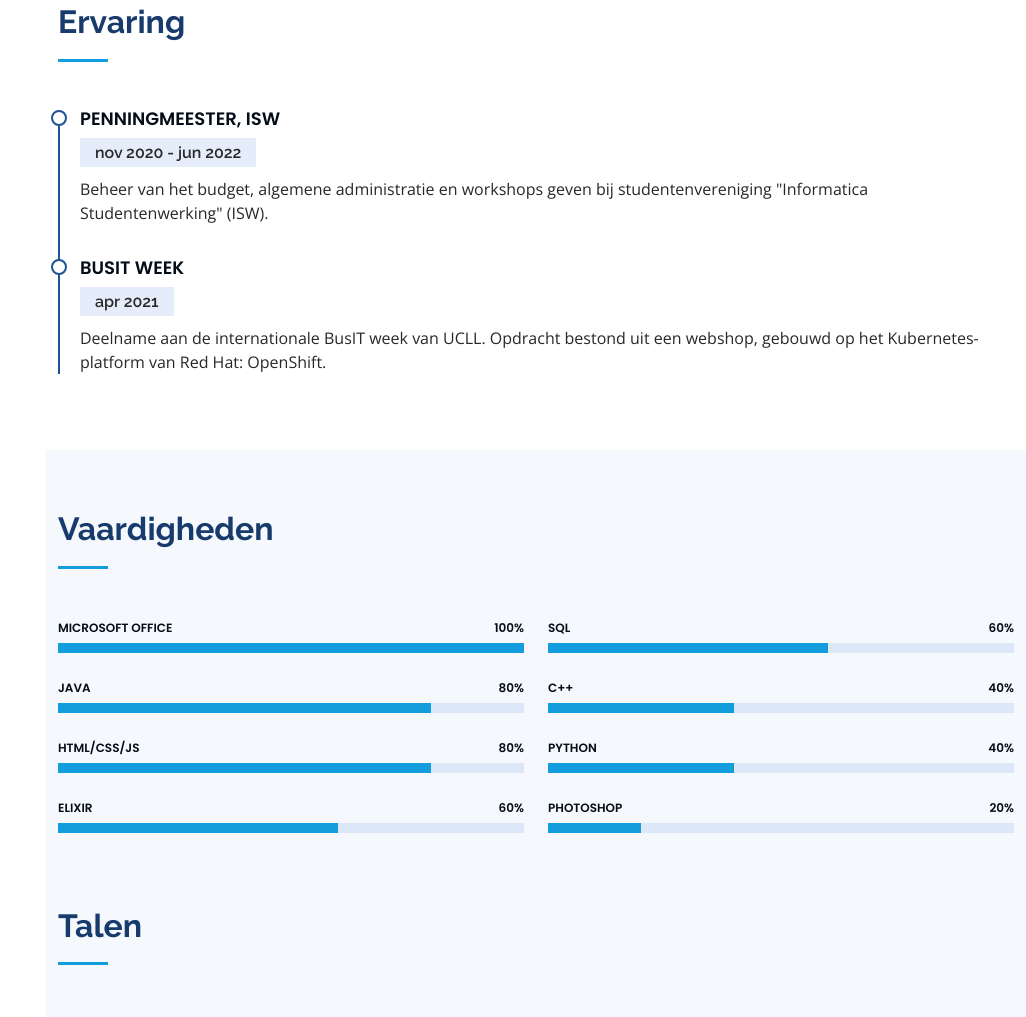
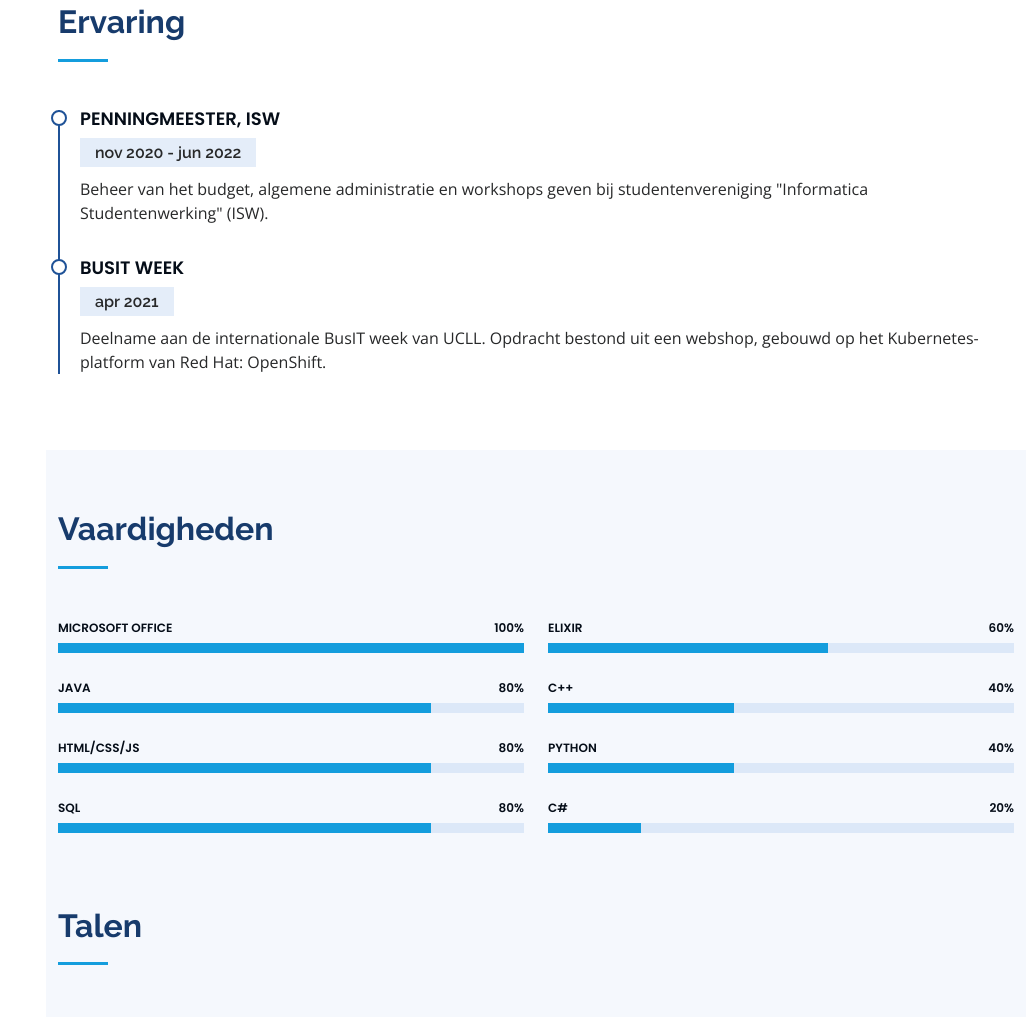
Before and after one commit to nona-luypaert/portfolio, a plain HTML site: page index.html in a window 1280 px wide. Shown: the part 1053-2070 px from the top of the page, without its empty margins (254-1280 px from the left). Drawn offline with nearby package versions, Linux system fonts and the light colour scheme.

Commit message:
added cv download

```diff
--- a/index.html
+++ b/index.html
@@ -61,6 +61,7 @@
           <li><a href="#ervaring" class="nav-link scrollto"><i class='bx bx-spreadsheet' ></i> <span>Ervaring</span></a></li>
           <li><a href="#skills" class="nav-link scrollto"><i class='bx bx-brain' ></i> <span>Vaardigheden</span></a></li>
           <li><a href="#portfolio" class="nav-link scrollto"><i class="bx bxs-book-content"></i> <span>Projecten</span></a></li>
+          <li><a href="assets/Nona_Luypaert_CV.pdf"class="btn"><i class='bx bx-file-blank'></i>Download CV</a></li>
         </ul>
       </nav><!-- .nav-menu -->
     </div>
@@ -182,16 +183,16 @@
               </div>
             </div>
             <div class="progress">
-              <span class="skill">Elixir <i class="val">60%</i></span>
+              <span class="skill">SQL <i class="val">80%</i></span>
               <div class="progress-bar-wrap">
-                <div class="progress-bar" role="progressbar" aria-valuenow="60" aria-valuemin="0" aria-valuemax="100"></div>
+                <div class="progress-bar" role="progressbar" aria-valuenow="80" aria-valuemin="0" aria-valuemax="100"></div>
               </div>
             </div>
           </div>
 
           <div class="col-lg-6" data-aos="fade-up" data-aos-delay="100">
             <div class="progress">
-              <span class="skill">SQL <i class="val">60%</i></span>
+              <span class="skill">Elixir <i class="val">60%</i></span>
               <div class="progress-bar-wrap">
                 <div class="progress-bar" role="progressbar" aria-valuenow="60" aria-valuemin="0" aria-valuemax="100"></div>
               </div>
@@ -209,7 +210,7 @@
               </div>
             </div>
             <div class="progress">
-              <span class="skill">Photoshop <i class="val">20%</i></span>
+              <span class="skill">C# <i class="val">20%</i></span>
               <div class="progress-bar-wrap">
                 <div class="progress-bar" role="progressbar" aria-valuenow="20" aria-valuemin="0" aria-valuemax="100"></div>
               </div>
```
Also changed, not shown: 1 other file.
